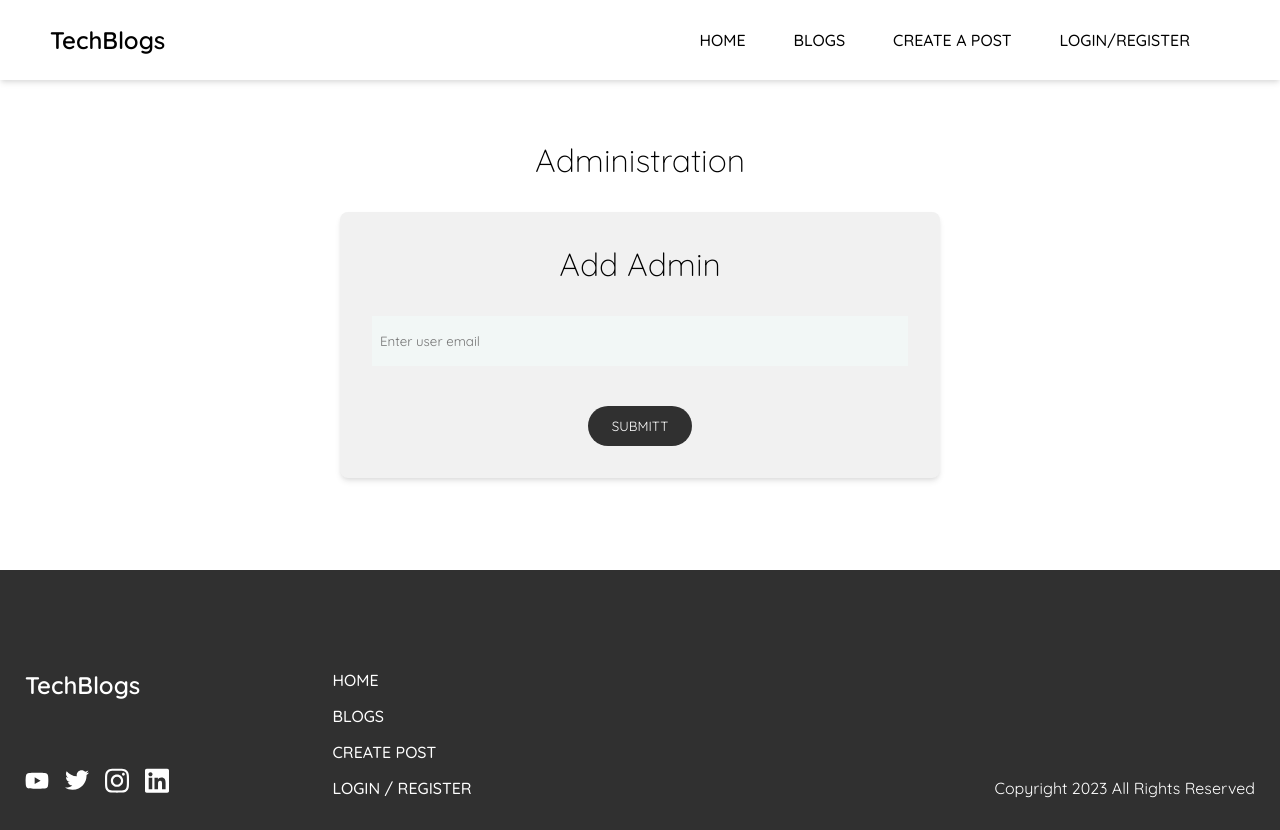
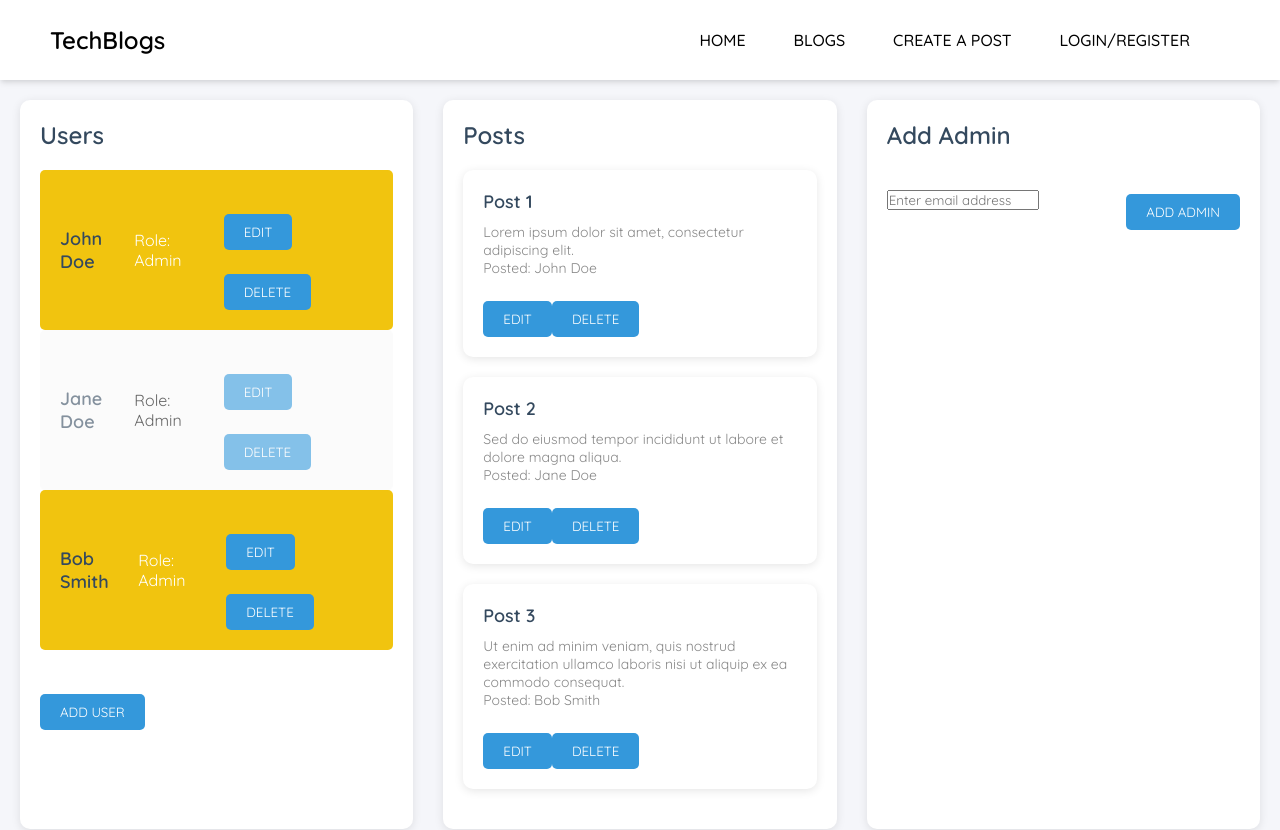
Before and after one commit to arbnormiftari99/techblogs, a Vue app: page /admin in a window 1280 px wide. Shown: the top 830 px of the page. Built offline with nearby package versions, Linux system fonts and the light colour scheme; no server answers; what vue2-editor would draw is missing.

Commit message:
AdminDashboard(Users,Posts-Roles,AddAdmin)

```diff
--- a/src/views/Admin.vue
+++ b/src/views/Admin.vue
@@ -1,14 +1,42 @@
 <template>
-<div class="admin">
-    <div class="container">
-        <h2>Administration</h2>
-    <div class="admin-info">
+    <div class="dashboard">
+      <div class="dashboard-card">
+        <h2>Users</h2>
+        <div class="users-list">
+          <div class="user" v-for="(user, index) in users" :key="index" :class="{active: user.active, inactive: !user.active}">
+            <h4>{{ user.name }}</h4>
+            <p>Role: Admin</p>
+
+            <div class="user-buttons">
+              <button class="btn btn-primary btn-sm" @click="editUser(index)">Edit</button>
+              <button class="btn btn-danger btn-sm" @click="deleteUser(index)">Delete</button>
+            </div>
+          </div>
+        </div>
+        <button class="btn btn-success" @click="addUser">Add User</button>
+      </div>
+
+      <div class="dashboard-card">
+        <h2>Posts</h2>
+        <div class="posts-list">
+          <div class="post" v-for="(post, index) in posts" :key="index">
+            <h4>{{ post.title }}</h4>
+            <p>{{ post.content }}</p>
+            <p>Posted: {{ post.user }}</p>
+            <div class="post-buttons">
+              <button class="btn btn-primary btn-sm" @click="editPost(index)">Edit</button>
+              <button class="btn btn-danger btn-sm" @click="deletePost(index)">Delete</button>
+            </div>
+          </div>
+        </div>
+      </div>
+
+      <div class="dashboard-card">
         <h2>Add Admin</h2>
-        <div class="input">
-            <input placeholder="Enter user email" type="text" id="addAdmins" v-model="adminEmail"/>
-        </div>
-        <span>{{ this.functionMsg }}</span>
-        <button class="button">Submitt</button>
+        <div class="add-admin">
+          <h4 v-if="addAdminMsg">{{ addAdminMsg }}</h4>
+          <input type="text" placeholder="Enter email address" v-model="adminEmail" />
+          <button class="btn btn-primary" @click="addAdmin">Add Admin</button>
         </div>
       </div>
     </div>
@@ -16,71 +44,192 @@
 
   <script>
   export default {
-name: 'Admin',
-data(){
-    return{
+    data() {
+      return {
+        users: [
+          { name: "John Doe", active: true },
+          { name: "Jane Doe", active: false },
+          { name: "Bob Smith", active: true }
+        ],
+        posts: [
+          { title: "Post 1", content: "Lorem ipsum dolor sit amet, consectetur adipiscing elit.", user: "John Doe" },
+          { title: "Post 2", content: "Sed do eiusmod tempor incididunt ut labore et dolore magna aliqua.", user: "Jane Doe" },
+          { title: "Post 3", content: "Ut enim ad minim veniam, quis nostrud exercitation ullamco laboris nisi ut aliquip ex ea commodo consequat.", user: "Bob Smith" }
+        ],
         adminEmail: "",
-        functionMsg: null,
-
+        addAdminMsg: ""
+      }
+    },
+    methods: {
+      addUser() {
+        // Logic for adding user
+      },
+      editUser() {
+        // Logic for editing user
+      },
+      deleteUser(index) {
+        this.users.splice(index, 1);
+      },
+      editPost() {
+        // Logic for editing post
+      },
+      deletePost(index) {
+        this.posts.splice(index, 1);
+      },
+      addAdmin() {
+        if (this.adminEmail === "") {
+          this.addAdminMsg = "Please enter an email address.";
+        } else {
+          // Logic for adding admin
+          this.addAdminMsg = "Admin added successfully!";
+          this.adminEmail = "";
+        }
       }
     }
   }
   </script>
 
-<style lang="scss" scoped>
-
-.admin{
-    .container{
-        max-width: 1000px;
-        padding: 60px 25px;
-
-        h2{
-            text-align: center;
-            margin-bottom: 16px;
-            font-weight: 300;
-            font-size: 32px;
+  <style>
+    /* Add your CSS styles here */
+/* Colors */
+:root {
+  --primary-color: #3498db;
+  --secondary-color: #f1c40f;
+  --accent-color: #e74c3c;
+  --background-color: #f5f6fa;
+  --text-color: #34495e;
 }
 
-        .admin-info{
-            border-radius: 8px;
-            box-shadow: 0 4px 6px -1px rgba(0, 0, 0, 0.1), 0 2px 4px -1px rgba(0, 0, 0, 0.06);
-            padding: 32px;
-            background-color: #f1f1f1;
-            display: flex;
-            flex-direction: column;
-            max-width: 600px;
-            margin: 32px auto;
+/* Fonts */
+@import url('https://fonts.googleapis.com/css2?family=Poppins:wght@400;500;600;700&display=swap');
 
-            span{
-                font-size: 14px;
+/* Base styles */
+* {
+  box-sizing: border-box;
 }
 
-            .input{
-                margin: 16px 0;
+body {
+  font-family: 'Poppins', sans-serif;
+  margin: 0;
+  padding: 0;
+  background-color: var(--background-color);
+}
 
-               label{
+h1, h2, h3, h4, h5, h6 {
+  margin-top: 0;
+  font-weight: 600;
+}
+
+a {
+  color: var(--primary-color);
+  text-decoration: none;
+}
+
+ul {
+  list-style-type: none;
+  margin: 0;
+  padding: 0;
+}
+
+button {
+  background-color: var(--primary-color);
+  color: #fff;
+  border: none;
+  border-radius: 5px;
+  padding: 10px 20px;
+  cursor: pointer;
+}
+
+button:hover {
+  background-color: #2980b9;
+}
+
+/* Dashboard styles */
+.dashboard {
+  display: flex;
+  flex-wrap: wrap;
+  justify-content: space-between;
+  padding: 20px;
+}
+
+.dashboard-card {
+  background-color: #fff;
+  border-radius: 10px;
+  box-shadow: 0px 2px 10px rgba(0, 0, 0, 0.1);
+  width: calc(33.33% - 20px);
+  margin-bottom: 40px;
+  padding: 20px;
+}
+
+.dashboard-card h2 {
+  color: var(--text-color);
+  font-size: 24px;
+  margin-bottom: 20px;
+}
+
+.users-list {
+  margin-bottom: 20px;
+}
+
+.users-list .user {
+  display: flex;
+  justify-content: space-between;
+  align-items: center;
+  border-radius: 5px;
+  padding: 20px;
+  background-color: #f9f9f9;
+  transition: all 0.2s ease-in-out;
+  cursor: pointer;
+}
+
+.users-list .user:hover {
+  background-color: #eaeaea;
+}
+
+.users-list .user.active {
+  background-color: var(--secondary-color);
+  color: #fff;
+}
+
+.users-list .user.inactive {
+  opacity: 0.6;
+}
+
+.users-list .user h4 {
+  color: var(--text-color);
+  font-size: 18px;
+  margin: 0;
+}
+
+.user-buttons button {
+  margin-left: 10px;
+}
+
+.posts-list .post {
+  background-color: #fff;
+  border-radius: 10px;
+  box-shadow: 0px 2px 10px rgba(0, 0, 0, 0.1);
+  padding: 20px;
+  margin-bottom: 20px;
+}
+
+.posts-list .post h4 {
+  color: var(--text-color);
+  font-size: 18px;
+  margin-top: 0;
+  margin-bottom: 10px;
+}
+
+.posts-list .post p {
+  color: #888;
   font-size: 14px;
-                display: block;
-                padding-bottom: 6px;
+  margin: 0;
 }
-               input{
-                width: 100%;
-                border: none;
-                background-color: #f2f7f6;
-                padding: 8px;
-                height: 50px;
-                @media(min-width: 900px){
+
+.add-admin {
+  display: flex;
+  justify-content: space-between;
+  align-items: center;
 
 }
-                &:focus {
-                    outline: none;
-                }
-               }
-            }
-            button{
-               align-self: center;
-            }
-        }
-    }
-}
 </style>
```
Lines whose indentation alone changed are shown as unchanged.
